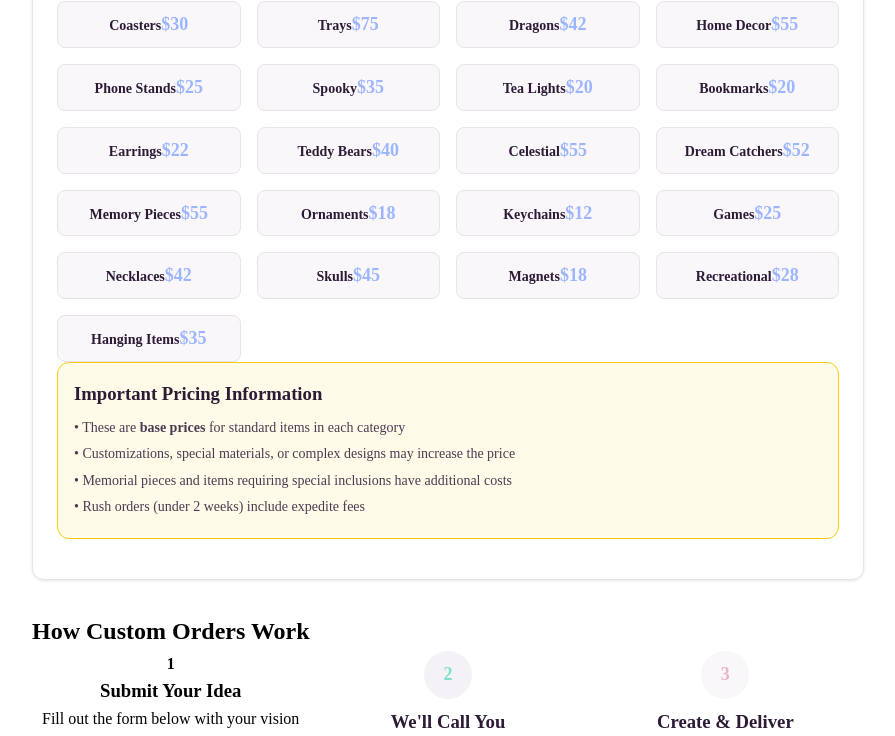
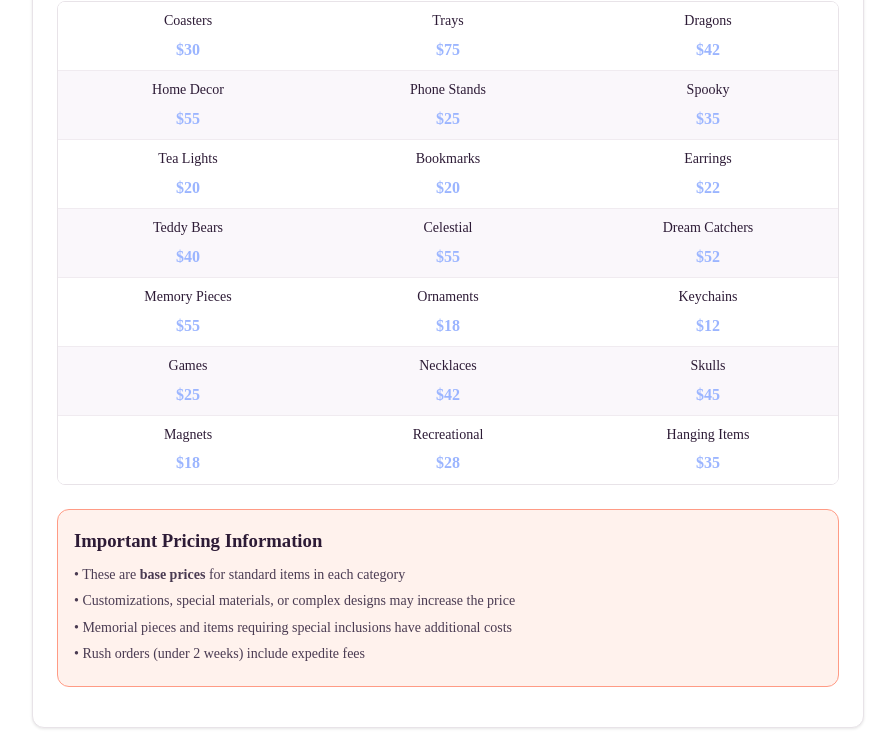
Before and after one commit to Rilex-Solutions/Ott-resin-creations, a Next.js app: page /shop/custom-orders in a window 1280 px wide. Shown: the part 580-1316 px from the top of the page, without its empty margins (192-1087 px from the left). Built offline with nearby package versions, Linux system fonts and the light colour scheme.

Commit message:
Branding continuation, custom form styling. continueing to remove tailwind

```diff
--- a/src/app/layout.tsx
+++ b/src/app/layout.tsx
@@ -18,7 +18,7 @@ export default function RootLayout({
       <head>
         <link rel="preconnect" href="https://fonts.googleapis.com" />
         <link rel="preconnect" href="https://fonts.gstatic.com" crossOrigin="anonymous" />
-        <link href="https://fonts.googleapis.com/css2?family=Pacifico&family=Caveat:wght@400;700&display=swap" rel="stylesheet" />
+        <link href="https://fonts.googleapis.com/css2?family=Architects+Daughter&family=Caveat:wght@400;700&display=swap" rel="stylesheet" />
       </head>
       <body>
         <CartProvider>
--- a/src/components/forms/CustomOrderForm.module.scss
+++ b/src/components/forms/CustomOrderForm.module.scss
@@ -52,6 +52,23 @@
   font-weight: bold;
   color: $text-primary;
   margin-bottom: $spacing-md;
+}
+
+.stepsCard {
+  background-color: $bg-card;
+  border-radius: $radius-lg;
+  padding: $spacing-lg;
+  margin-bottom: $spacing-xl;
+  border: 1px solid $border-primary;
+  box-shadow: 0 1px 3px rgba(0, 0, 0, 0.1);
+}
+
+.stepsTitle {
+  font-size: $font-size-xl;
+  font-weight: bold;
+  color: $text-primary;
+  margin-bottom: $spacing-md;
+  text-align: center;
 }
 
 .stepsGrid {
@@ -237,39 +254,68 @@
   }
 }
 
-.pricesGrid {
+.pricesTable {
+  margin-bottom: $spacing-lg;
+  border: 1px solid $border-primary;
+  border-radius: $radius-md;
+  overflow: hidden;
+}
+
+.tableHeader {
   display: grid;
-  grid-template-columns: repeat(2, 1fr);
-  gap: $spacing-md;
+  grid-template-columns: 1fr 1fr 1fr;
+  background-color: $bg-secondary;
+  border-bottom: 2px solid $border-primary;
+}
 
-  @media (min-width: 768px) {
-    grid-template-columns: repeat(3, 1fr);
+.headerCell {
+  padding: $spacing-md;
+  font-weight: 600;
+  color: $text-primary;
+  text-align: center;
+}
+
+.tableBody {
+  background-color: $bg-card;
+}
+
+.tableRow {
+  display: grid;
+  grid-template-columns: 1fr 1fr 1fr;
+  border-bottom: 1px solid $border-subtle;
+
+  &:last-child {
+    border-bottom: none;
   }
 
-  @media (min-width: 1024px) {
-    grid-template-columns: repeat(4, 1fr);
+  &.evenRow {
+    background-color: $bg-card;
+  }
+
+  &.oddRow {
+    background-color: $bg-secondary;
   }
 }
 
-.priceCard {
-  background-color: $bg-secondary;
-  padding: $spacing-sm;
-  border-radius: $radius-md;
+.tableCell {
+  padding: $spacing-sm $spacing-md;
   text-align: center;
-  border: 1px solid $border-primary;
+  display: flex;
+  flex-direction: column;
+  align-items: center;
+  gap: $spacing-xs;
 }
 
-.priceCategory {
+.categoryName {
+  color: $text-primary;
+  font-weight: 500;
   font-size: $font-size-sm;
-  font-weight: 600;
-  color: $text-primary;
-  margin-bottom: $spacing-xs;
 }
 
-.priceAmount {
-  font-size: $font-size-lg;
-  font-weight: bold;
+.categoryPrice {
   color: $primary-main;
+  font-weight: 600;
+  font-size: $font-size-base;
 }
 
 .successContainer {
@@ -280,10 +326,10 @@
 }
 
 .warningCard {
-  background-color: #fefce8;
+  background-color: rgba(255, 127, 80, 0.1);
   padding: $spacing-md;
   border-radius: $radius-lg;
-  border: 1px solid #facc15;
+  border: 1px solid $brand-coral;
   margin-bottom: $spacing-md;
 }
 
@@ -305,8 +351,8 @@
 }
 
 .helperCard {
-  background-color: #eff6ff;
-  border: 1px solid #93c5fd;
+  background-color: rgba(104, 184, 198, 0.1);
+  border: 1px solid $brand-dark-teal;
   border-radius: $radius-lg;
   padding: $spacing-sm;
   margin-bottom: $spacing-sm;
--- a/src/components/forms/CustomOrderForm.tsx
+++ b/src/components/forms/CustomOrderForm.tsx
@@ -80,7 +80,7 @@ export default function CustomOrderForm() {
           </svg>
           <h2 className="text-2xl font-bold mb-4">Request Submitted!</h2>
           <p className="text-lg mb-4">
-            Thank you for your custom order request. A member of our team will call you within 24-48 hours to discuss your ideas, finalize pricing, and arrange payment and delivery.
+            Thank you for your custom order request. A member of our team will call you within 24 hours to discuss your ideas, finalize pricing, and arrange payment and delivery.
           </p>
           <p className="text-sm text-[#6B5B73]">
             Please keep your phone handy - we&apos;re excited to bring your vision to life!
@@ -102,13 +102,27 @@ export default function CustomOrderForm() {
       <div className={styles.infoCard}>
         <h2 className={styles.infoTitle}>Starting Prices by Category</h2>
 
-        <div className={styles.pricesGrid}>
-          {basePrices.map((item) => (
-            <div key={item.category} className={styles.priceCard}>
-              <span className={styles.priceCategory}>{item.category}</span>
-              <span className={styles.priceAmount}>{item.price}</span>
-            </div>
-          ))}
+        <div className={styles.pricesTable}>
+          <div className={styles.tableBody}>
+            {Array.from({ length: Math.ceil(basePrices.length / 3) }, (_, rowIndex) => (
+              <div key={rowIndex} className={`${styles.tableRow} ${rowIndex % 2 === 0 ? styles.evenRow : styles.oddRow}`}>
+                {Array.from({ length: 3 }, (_, colIndex) => {
+                  const itemIndex = rowIndex * 3 + colIndex;
+                  const item = basePrices[itemIndex];
+                  return (
+                    <div key={colIndex} className={styles.tableCell}>
+                      {item ? (
+                        <>
+                          <div className={styles.categoryName}>{item.category}</div>
+                          <div className={styles.categoryPrice}>{item.price}</div>
+                        </>
+                      ) : null}
+                    </div>
+                  );
+                })}
+              </div>
+            ))}
+          </div>
         </div>
 
         <div className={styles.warningCard}>
@@ -123,15 +137,15 @@ export default function CustomOrderForm() {
       </div>
 
       {/* How It Works */}
-      <div className="bg-[#FFFFFF] rounded-lg p-6 mb-8 border border-[#E8E3E8] shadow-sm">
-        <h2 className="text-xl font-bold text-[#2D1B36] mb-4">How Custom Orders Work</h2>
-        <div className="grid md:grid-cols-3 gap-6">
-          <div className="text-center">
-            <div className="bg-[#EFEDFF] w-12 h-12 rounded-full flex items-center justify-center mx-auto mb-3">
-              <span className="text-lg font-bold text-[#7A73D7]">1</span>
+      <div className={styles.stepsCard}>
+        <h2 className={styles.stepsTitle}>How Custom Orders Work</h2>
+        <div className={styles.stepsGrid}>
+          <div className={styles.step}>
+            <div className={`${styles.stepIcon} ${styles.step1}`}>
+              <span>1</span>
             </div>
-            <h3 className="font-semibold text-[#2D1B36] mb-2">Submit Your Idea</h3>
-            <p className="text-sm text-[#6B5B73]">Fill out the form below with your vision and contact information</p>
+            <h3 className={styles.stepTitle}>Submit Your Idea</h3>
+            <p className={styles.stepDescription}>Fill out the form below with your vision and contact information</p>
           </div>
 
           <div className={styles.step}>
@@ -139,7 +153,7 @@ export default function CustomOrderForm() {
               <span>2</span>
             </div>
             <h3 className={styles.stepTitle}>We&apos;ll Call You</h3>
-            <p className={styles.stepDescription}>Our team will call within 24-48 hours to discuss ideas and finalize pricing</p>
+            <p className={styles.stepDescription}>Our team will call within 24 hours to discuss ideas and finalize pricing</p>
           </div>
 
           <div className={styles.step}>
@@ -270,7 +284,7 @@ export default function CustomOrderForm() {
             )}
 
             <p className={styles.disclaimerText}>
-              By submitting this form, you&apos;re requesting a consultation. We&apos;ll call you within 24-48 hours to discuss your project, pricing, and timeline.
+              By submitting this form, you&apos;re requesting a consultation. We&apos;ll call you within 24 hours to discuss your project, pricing, and timeline.
             </p>
           </div>
         </div>
--- a/src/components/layout/Header.module.scss
+++ b/src/components/layout/Header.module.scss
@@ -35,9 +35,9 @@
 }
 
 .logoLink {
-  font-size: $font-size-2xl;
-  font-family: 'Pacifico', 'Caveat', cursive;
-  font-weight: normal;
+  font-size: $font-size-3xl;
+  font-family: 'Architects Daughter', 'Caveat', cursive;
+  font-weight: bold;
   color: $header-brand;
   text-decoration: none;
   transition: color $transition-normal;
```
